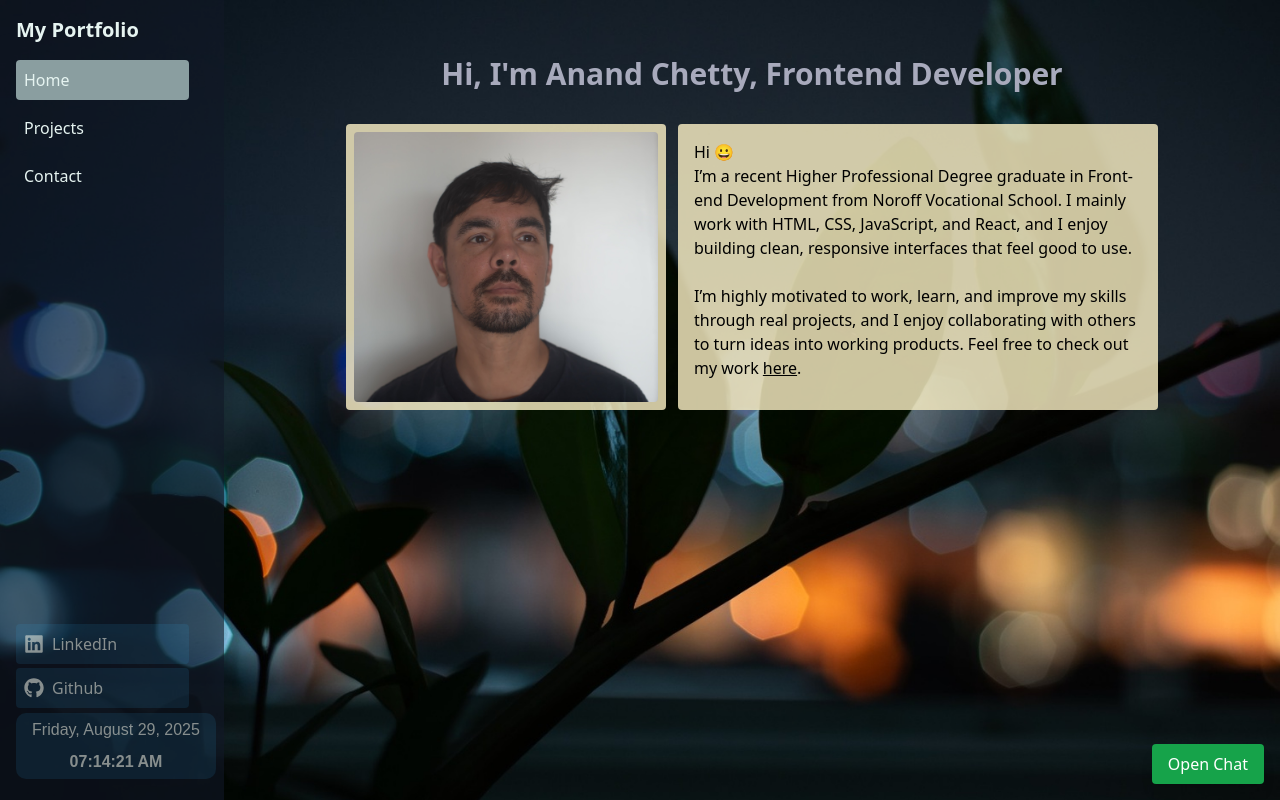
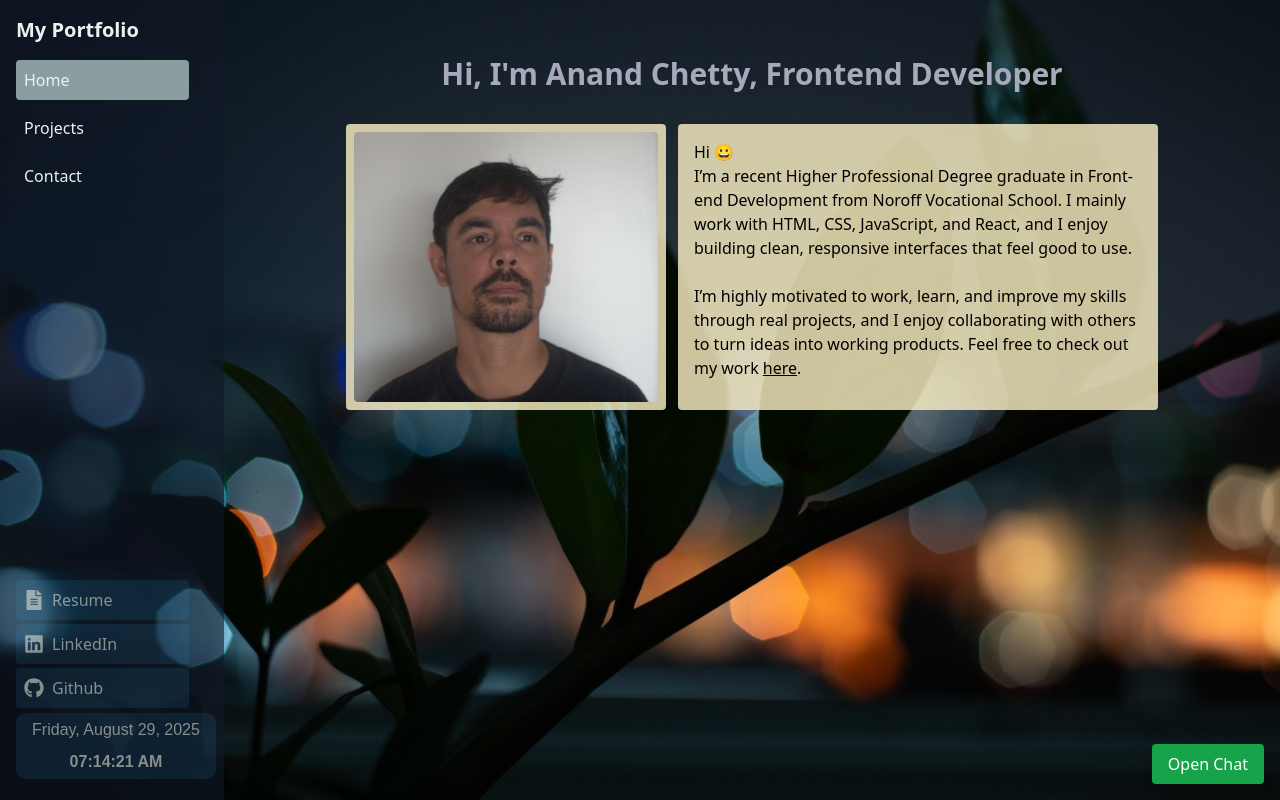
Before and after one commit to Tjommiboy/job_portfolio, a React (Vite) app: page / in a window 1280 px wide. Built offline with nearby package versions, Linux system fonts and the light colour scheme; a web font is replaced by a local one.

Commit message:
added resume to portfolio

```diff
--- a/src/components/NavBar.jsx
+++ b/src/components/NavBar.jsx
@@ -1,6 +1,6 @@
 import React, { useState, useEffect, useRef } from "react";
 import NavItem from "./NavItem";
-import { FaLinkedin, FaGithub } from "react-icons/fa";
+import { FaLinkedin, FaGithub, FaFileAlt } from "react-icons/fa";
 import Calender from "./Calender";
 
 const NavBar = () => {
@@ -83,6 +83,16 @@ const NavBar = () => {
           </div>
           <div className="">
             <a
+              href="https://anandchetty-resume.netlify.app/"
+              target="_blank"
+              rel="noopener noreferrer"
+              onClick={closeSidebar}
+              className="w-[90%] mb-1 flex items-center gap-2  px-2 py-2 bg-sky-400/10 rounded text-amber-50/50 hover:text-blue-700 hover:bg-amber-50/80"
+            >
+              <FaFileAlt className="text-xl" />
+              Resume
+            </a>
+            <a
               href="https://www.linkedin.com/in/anand-chetty-0666a8106/"
               target="_blank"
               rel="noopener noreferrer"
```
